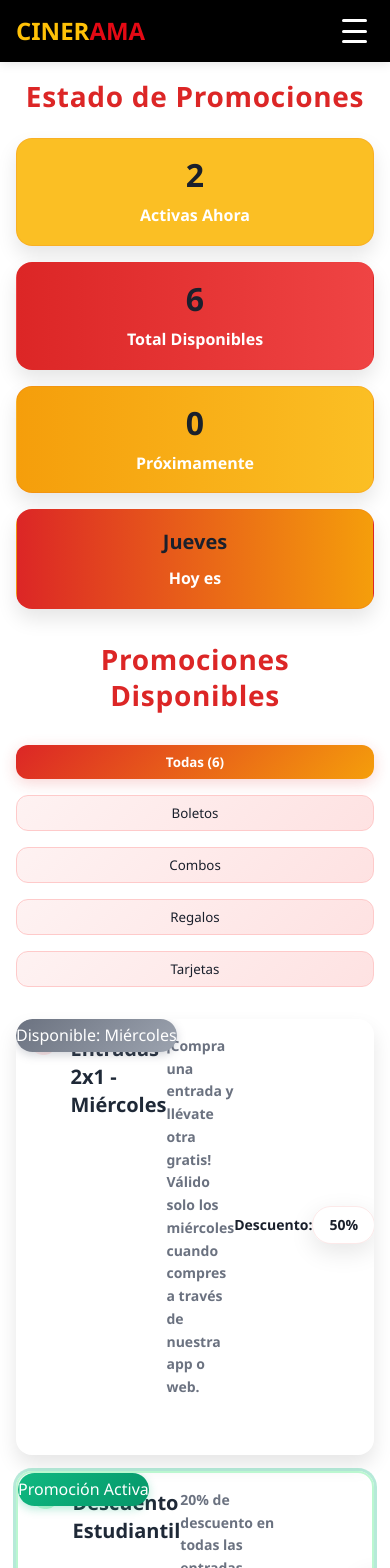
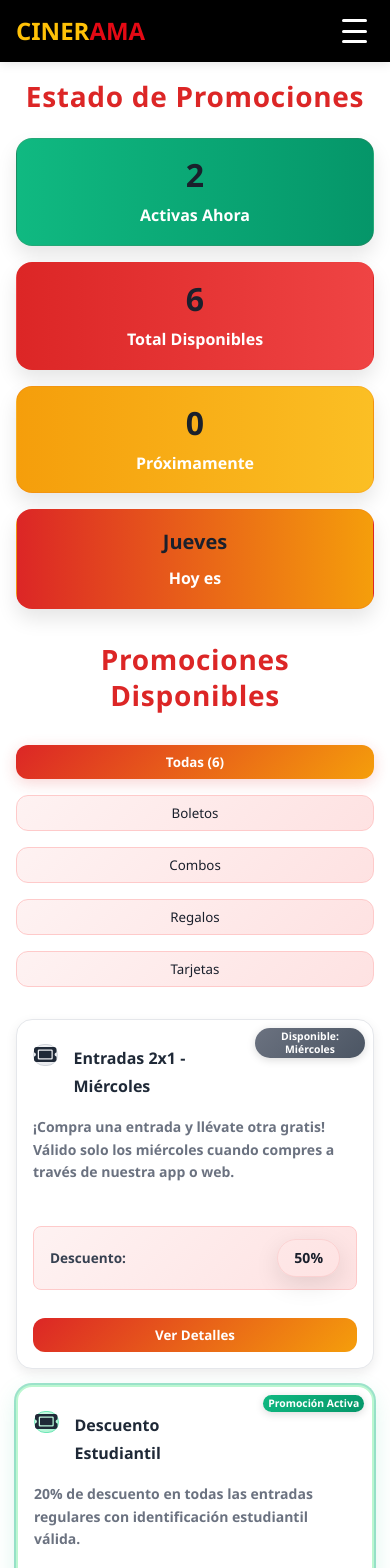
Before and after one commit to BruGeth/Cinerama, a React (Create React App) app in the folder frontend/: page /promotions in a window 390 px wide. Shown: the top 1568 px of the page. Built offline with nearby package versions, Linux system fonts and the light colour scheme.

Commit message:
style: enhance Promotions page layout and responsiveness with improved card designs and modal styles

```diff
--- a/frontend/src/styles/Promotions.css
+++ b/frontend/src/styles/Promotions.css
@@ -100,12 +100,12 @@ body {
 }
 
 .from-green-500 {
-  --tw-gradient-from: #fbbf24;
+  --tw-gradient-from: #10b981;
   --tw-gradient-stops: var(--tw-gradient-from), var(--tw-gradient-to, rgba(16, 185, 129, 0));
 }
 
 .to-green-600 {
-  --tw-gradient-to: #fbbf24;
+  --tw-gradient-to: #059669;
 }
 
 .from-blue-500 {
@@ -275,39 +275,170 @@ button {
   margin-bottom: 3rem;
 }
 
-/* Promo Cards */
-.bg-gray-800 {
+/* Promo Cards - BEAUTIFUL LAYOUT */
+.promo-card {
   background: #ffffff;
   color: #1a202c;
   border: 1px solid #e5e7eb;
-  box-shadow: 0 6px 20px rgba(0, 0, 0, 0.08);
+  box-shadow: 0 4px 12px rgba(0, 0, 0, 0.08);
   transition: all 0.3s ease;
-}
-
-.overflow-hidden {
+  display: flex;
+  flex-direction: column;
+  min-height: 420px;
+  position: relative;
   overflow: hidden;
 }
 
-.hover\:shadow-xl:hover {
-  box-shadow: 0 15px 35px rgba(0, 0, 0, 0.12);
-  border-color: #d1d5db;
+.promo-card:hover {
+  box-shadow: 0 12px 28px rgba(0, 0, 0, 0.15);
+  border-color: #dc2626;
+  transform: translateY(-4px);
 }
 
-.hover\:scale-105:hover {
-  transform: scale(1.02) translateY(-3px);
+/* Status Badge - Positioned to not overlap title */
+.status-badge {
+  position: absolute;
+  top: 12px;
+  right: 12px;
+  z-index: 10;
+  max-width: 110px;
+  text-align: center;
+  font-size: 0.7rem;
+  line-height: 1.2;
+  padding: 4px 8px;
+  font-weight: 600;
+  box-shadow: 0 2px 8px rgba(0, 0, 0, 0.15);
 }
 
-.relative {
-  position: relative;
+/* Card Content Layout - Better spacing */
+.card-content {
+  display: flex;
+  flex-direction: column;
+  height: 100%;
+  padding: 20px;
+  padding-top: 16px;
 }
 
+/* Header with Icon and Title - Improved layout */
+.card-header {
+  display: flex;
+  align-items: flex-start;
+  margin-bottom: 16px;
+  margin-top: 8px;
+  padding-right: 120px; /* Space for status badge */
+}
+
+.card-header .w-12 {
+  width: 48px;
+  height: 48px;
+  flex-shrink: 0;
+  margin-right: 12px;
+  box-shadow: 0 2px 8px rgba(0, 0, 0, 0.1);
+}
+
+.card-title {
+  font-size: 1.1rem;
+  line-height: 1.3;
+  font-weight: 700;
+  color: #1f2937 !important;
+  margin: 0;
+  flex: 1;
+  word-wrap: break-word;
+}
+
+/* Description - Better styling */
+.card-description {
+  flex-grow: 1;
+  margin-bottom: 20px;
+  color: #6b7280 !important;
+  font-size: 0.9rem;
+  line-height: 1.5;
+  min-height: 60px;
+}
+
+/* Discount Section - Enhanced design */
+.discount-section {
+  background: linear-gradient(135deg, #fef2f2, #fee2e2);
+  border: 1px solid #fecaca;
+  border-radius: 8px;
+  padding: 12px 16px;
+  margin-bottom: 20px;
+  display: flex;
+  align-items: center;
+  justify-content: space-between;
+}
+
+.discount-section span {
+  font-size: 0.85rem;
+  font-weight: 600;
+  color: #374151;
+}
+
+.discount-section .bg-red-100 {
+  background: linear-gradient(135deg, #dc2626, #f59e0b);
+  color: #ffffff;
+  font-weight: 800;
+  font-size: 0.9rem;
+  padding: 6px 12px;
+  border-radius: 20px;
+  box-shadow: 0 2px 6px rgba(220, 38, 38, 0.3);
+  border: none;
+}
+
+/* Card Footer - Consistent positioning */
+.card-footer {
+  margin-top: auto;
+  padding-top: 8px;
+}
+
+/* Ring effect for active promotions - Enhanced */
 .ring-2 {
-  box-shadow: 0 0 0 3px rgba(16, 185, 129, 0.3);
+  box-shadow: 0 0 0 2px rgba(16, 185, 129, 0.4), 0 8px 25px rgba(16, 185, 129, 0.15);
   border: 2px solid #10b981;
 }
 
 .ring-green-500 {
   --tw-ring-color: #10b981;
+}
+
+/* Status badge colors - More vibrant */
+.bg-green-500 {
+  background: linear-gradient(135deg, #10b981, #059669);
+  color: #ffffff;
+}
+
+.bg-yellow-500 {
+  background: linear-gradient(135deg, #f59e0b, #d97706);
+  color: #ffffff;
+}
+
+.bg-red-500 {
+  background: linear-gradient(135deg, #ef4444, #dc2626);
+  color: #ffffff;
+}
+
+.bg-gray-500 {
+  background: linear-gradient(135deg, #6b7280, #4b5563);
+  color: #ffffff;
+}
+
+/* Icon styling - Better colors */
+.bg-green-100 {
+  background: linear-gradient(135deg, #d1fae5, #a7f3d0);
+  border: 1px solid #6ee7b7;
+}
+
+.text-green-600 {
+  color: #059669;
+}
+
+.bg-gray-100 {
+  background: linear-gradient(135deg, #f3f4f6, #e5e7eb);
+  border: 1px solid #d1d5db;
+}
+
+.text-gray-600 {
+  color: #4b5563;
 }
 
 .opacity-60 {
@@ -318,9 +449,12 @@ button {
   position: absolute;
 }
 
-/* Promo content spacing to avoid overlap with status badge */
-.promo-content {
-  padding-top: 1rem;
+.relative {
+  position: relative;
+}
+
+.overflow-hidden {
+  overflow: hidden;
 }
 
 .top-4 {
@@ -351,34 +485,9 @@ button {
   font-weight: 600;
 }
 
-.bg-green-500 {
-  background: linear-gradient(135deg, #10b981, #059669);
-  box-shadow: 0 3px 10px rgba(16, 185, 129, 0.3);
-  color: #ffffff;
-}
-
-.bg-yellow-500 {
-  background: linear-gradient(135deg, #f59e0b, #fbbf24);
-  box-shadow: 0 3px 10px rgba(245, 158, 11, 0.3);
-  color: #ffffff;
-  font-weight: 700;
-}
-
 .text-black {
   color: #ffffff;
   font-weight: 700;
-}
-
-.bg-red-500 {
-  background: linear-gradient(135deg, #ef4444, #f87171);
-  box-shadow: 0 3px 10px rgba(239, 68, 68, 0.3);
-  color: #ffffff;
-}
-
-.bg-gray-500 {
-  background: linear-gradient(135deg, #6b7280, #9ca3af);
-  box-shadow: 0 3px 10px rgba(107, 114, 128, 0.3);
-  color: #ffffff;
 }
 
 .p-6 {
@@ -408,18 +517,6 @@ button {
 .text-2xl {
   font-size: 1.5rem;
   line-height: 2rem;
-}
-
-.bg-green-100 {
-  background: linear-gradient(135deg, #dcfce7, #bbf7d0);
-}
-
-.text-green-600 {
-  color: #059669;
-}
-
-.bg-gray-100 {
-  background: linear-gradient(135deg, #fef2f2, #fee2e2);
 }
 
 .text-gray-600 {
@@ -531,7 +628,116 @@ button:disabled {
   margin-bottom: 0.75rem;
 }
 
-/* Modal Styles */
+/* MODAL STYLES - COMPLETELY FIXED AND RESPONSIVE */
+.modal-overlay-fixed {
+  position: fixed !important;
+  top: 0 !important;
+  left: 0 !important;
+  right: 0 !important;
+  bottom: 0 !important;
+  width: 100vw !important;
+  height: 100vh !important;
+  background-color: rgba(0, 0, 0, 0.7) !important;
+  display: flex !important;
+  align-items: center !important;
+  justify-content: center !important;
+  padding: 20px !important;
+  z-index: 9999 !important;
+  overflow: auto !important;
+}
+
+.modal-content-fixed {
+  background: #ffffff !important;
+  border-radius: 12px !important;
+  width: 90% !important;
+  max-width: 500px !important;
+  max-height: 85vh !important;
+  display: flex !important;
+  flex-direction: column !important;
+  box-shadow: 0 20px 60px rgba(0, 0, 0, 0.4) !important;
+  border: 2px solid #e5e7eb !important;
+  position: relative !important;
+  margin: auto !important;
+  animation: modalFadeIn 0.3s ease-out !important;
+}
+
+@keyframes modalFadeIn {
+  from {
+    opacity: 0;
+    transform: scale(0.9) translateY(-20px);
+  }
+  to {
+    opacity: 1;
+    transform: scale(1) translateY(0);
+  }
+}
+
+.modal-header-fixed {
+  padding: 20px 20px 15px !important;
+  border-bottom: 1px solid #e5e7eb !important;
+  flex-shrink: 0 !important;
+  background: #ffffff !important;
+  border-radius: 12px 12px 0 0 !important;
+  position: relative !important;
+  text-align: center !important;
+  color: #1f2937 !important; /* Texto negro en el header */
+}
+
+.modal-body-fixed {
+  flex: 1 !important;
+  overflow-y: auto !important;
+  padding: 20px !important;
+  background: #ffffff !important;
+  color: #1f2937 !important; /* Texto negro en el modal */
+}
+
+.modal-footer-fixed {
+  padding: 15px 20px 20px !important;
+  border-top: 1px solid #e5e7eb !important;
+  flex-shrink: 0 !important;
+  background: #ffffff !important;
+  border-radius: 0 0 12px 12px !important;
+  text-align: center !important;
+}
+
+.close-button-fixed {
+  position: absolute !important;
+  right: 15px !important;
+  top: 15px !important;
+  color: #6b7280 !important;
+  font-size: 24px !important;
+  font-weight: bold !important;
+  cursor: pointer !important;
+  transition: all 0.3s ease !important;
+  width: 32px !important;
+  height: 32px !important;
+  display: flex !important;
+  align-items: center !important;
+  justify-content: center !important;
+  border-radius: 50% !important;
+  background-color: #f3f4f6 !important;
+  z-index: 10 !important;
+  border: none !important;
+  line-height: 1 !important;
+}
+
+.close-button-fixed:hover {
+  color: #dc2626 !important;
+  background-color: #fee2e2 !important;
+  transform: scale(1.1) !important;
+}
+
+/* Success Modal */
+.success-modal-fixed {
+  background: #ffffff !important;
+  border-radius: 12px !important;
+  width: 90% !important;
+  max-width: 400px !important;
+  box-shadow: 0 20px 60px rgba(0, 0, 0, 0.4) !important;
+  border: 2px solid #e5e7eb !important;
+  animation: modalFadeIn 0.3s ease-out !important;
+}
+
 .fixed {
   position: fixed;
 }
@@ -541,14 +747,6 @@ button:disabled {
   right: 0;
   bottom: 0;
   left: 0;
-}
-
-.bg-black  {
-  background-color: #fff;
-}
-
-.bg-opacity-60 {
-  background-color: rgba(0, 0, 0, 0.5);
 }
 
 .items-center {
@@ -577,10 +775,6 @@ button:disabled {
 
 .float-right {
   float: right;
-}
-
-.hover\:text-white:hover {
-  color: #dc2626;
 }
 
 .w-16 {
@@ -662,7 +856,15 @@ button:disabled {
 }
 
 .text-green-700 {
-  color: #15803d;
+  color: #1f2937; /* Cambiado de #15803d a negro */
+}
+
+.text-green-600 {
+  color: #1f2937; /* Cambiado de #059669 a negro */
+}
+
+.text-gray-600 {
+  color: #1f2937; /* Cambiado de #6b7280 a negro */
 }
 
 .border-dashed {
@@ -683,10 +885,6 @@ button:disabled {
 
 .flex-1 {
   flex: 1 1 0%;
-}
-
-.bg-green-600 {
-  background: linear-gradient(135deg, #16a34a, #15803d);
 }
 
 .hover\:bg-green-700:hover {
@@ -798,14 +996,6 @@ button:disabled {
   box-shadow: 0 20px 40px rgba(0, 0, 0, 0.15);
 }
 
-.text-green-600 {
-  color: #059669;
-}
-
-.text-gray-600 {
-  color: #6b7280;
-}
-
 /* Enhanced Button Styles */
 .bg-green-600 {
   background: linear-gradient(135deg, #10b981, #059669);
@@ -819,13 +1009,80 @@ button:disabled {
   transform: translateY(-2px);
 }
 
-/* Modal Background  */
-.bg-gray-800 {
-  background: #ffffff !important;
-  color: #1a202c !important;
+/* Responsive Design for Modal */
+@media (max-width: 768px) {
+  .modal-content-fixed {
+    width: 95% !important;
+    max-width: 95% !important;
+    max-height: 90vh !important;
+    margin: 10px !important;
+  }
+
+  .modal-header-fixed {
+    padding: 15px !important;
+  }
+
+  .modal-body-fixed {
+    padding: 15px !important;
+  }
+
+  .modal-footer-fixed {
+    padding: 15px !important;
+  }
+
+  .close-button-fixed {
+    right: 10px !important;
+    top: 10px !important;
+    width: 28px !important;
+    height: 28px !important;
+    font-size: 20px !important;
+  }
+
+  .success-modal-fixed {
+    width: 95% !important;
+    max-width: 95% !important;
+  }
 }
 
-/* Responsive Design */
+@media (max-width: 480px) {
+  .modal-content-fixed {
+    width: 98% !important;
+    max-width: 98% !important;
+    max-height: 95vh !important;
+    margin: 5px !important;
+    border-radius: 8px !important;
+  }
+
+  .modal-header-fixed {
+    padding: 12px !important;
+    border-radius: 8px 8px 0 0 !important;
+  }
+
+  .modal-body-fixed {
+    padding: 12px !important;
+  }
+
+  .modal-footer-fixed {
+    padding: 12px !important;
+    border-radius: 0 0 8px 8px !important;
+  }
+
+  .close-button-fixed {
+    right: 8px !important;
+    top: 8px !important;
+    width: 26px !important;
+    height: 26px !important;
+    font-size: 18px !important;
+  }
+
+  .success-modal-fixed {
+    width: 98% !important;
+    max-width: 98% !important;
+    border-radius: 8px !important;
+  }
+}
+
+/* Additional responsive styles for other elements */
 @media (max-width: 768px) {
   .grid-cols-1 {
     grid-template-columns: repeat(1, minmax(0, 1fr));
@@ -856,16 +1113,21 @@ button:disabled {
     min-width: 100%;
   }
 
-  .promo-content {
-    padding-top: 0.75rem;
+  .status-badge {
+    top: 0.5rem;
+    right: 0.5rem;
+    font-size: 0.7rem;
+    padding: 0.2rem 0.4rem;
   }
 
-  .top-4 {
-    top: 0.5rem;
+  .card-content {
+    padding: 1rem;
+    padding-top: 2rem;
   }
 
-  .right-4 {
-    right: 0.5rem;
+  .card-title {
+    font-size: 1rem;
+    margin-right: 1.5rem;
   }
 }
 
@@ -888,7 +1150,12 @@ button:disabled {
     padding-bottom: 0.5rem;
   }
 
-  .promo-content {
-    padding-top: 0.5rem;
+  .promo-card {
+    min-height: 350px;
+  }
+
+  .status-badge {
+    font-size: 0.65rem;
+    padding: 0.15rem 0.3rem;
   }
 }
```
